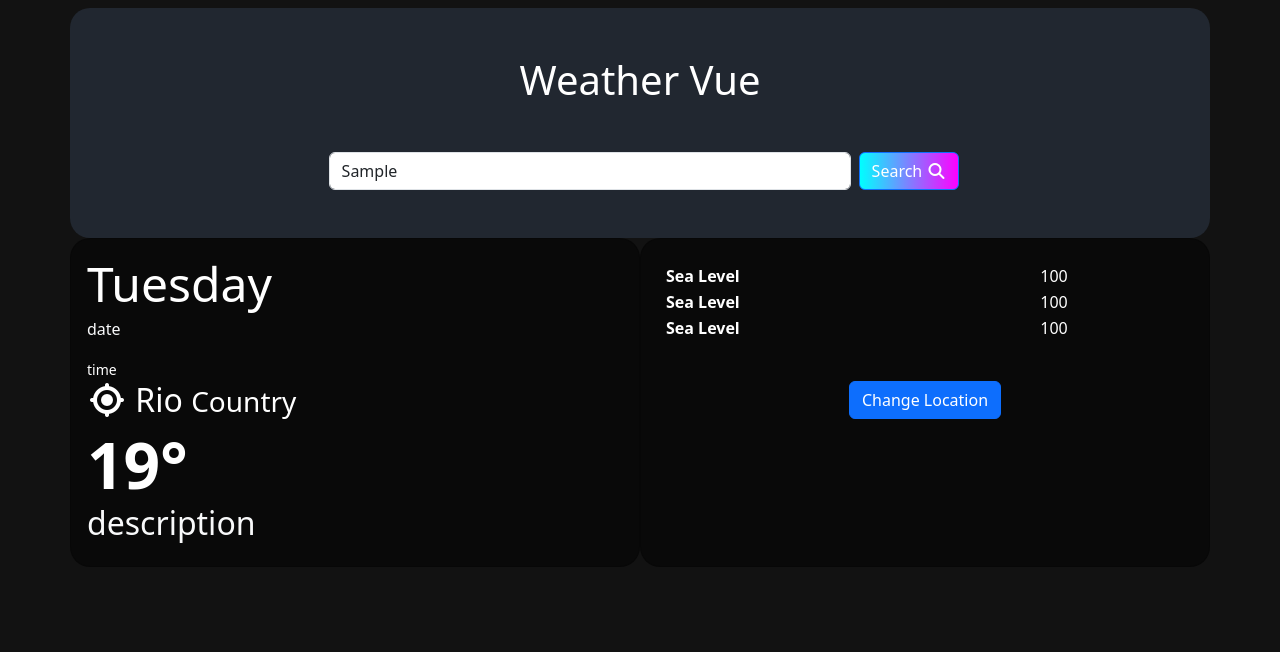
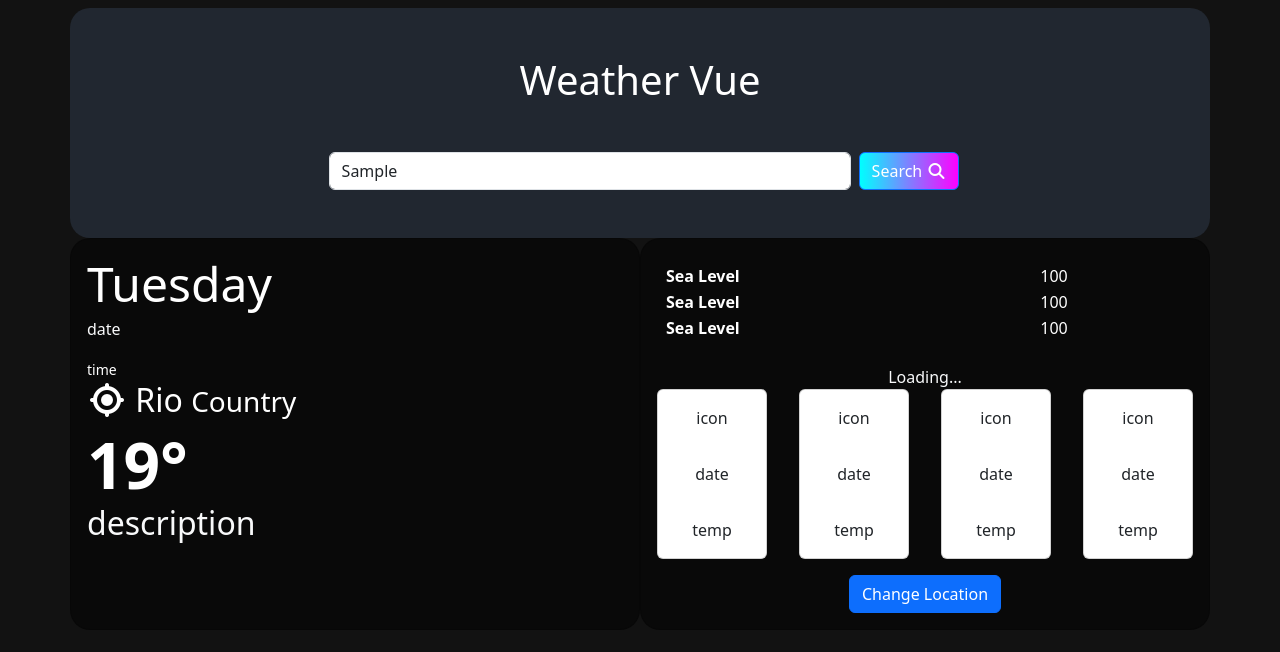
Before and after one commit to mamunemon-01/weather-vue, a Vue app: page / in a window 1280 px wide. Both pictures are taken after typing "Sample" into the empty fields and a click on the button "Search". Shown: the top 652 px of the page. Built offline with nearby package versions, Linux system fonts and the light colour scheme.

Commit message:
Another component for the days tab has been introduced.

```diff
--- a/src/App.vue
+++ b/src/App.vue
@@ -6,10 +6,10 @@
         <div class="searchbar w-50 mx-2">
           <input type="text" class="input form-control" v-model="city" placeholder="Enter a City Name">
         </div>
-        <button class="btn btn-primary btn-search">Search <i class="fas fa-search"></i></button>
+        <button class="btn btn-primary btn-search" @click="fetchWeather">Search <i class="fas fa-search"></i></button>
       </div>
     </div>
-    <Weather></Weather>
+    <Weather :city="city" v-if="showWeather"></Weather>
   </div>
 </template>
 
--- /dev/null
+++ b/src/components/DayWeather.vue
@@ -0,0 +1,37 @@
+<template>
+  <div class="day-tab text-center">
+    <div class="loading text-light">Loading...</div>
+    <div class="d-flex justify-content-between">
+      <div class="card mx-3 w-100">
+        <div class="py-3">icon</div>
+        <div class="py-3">date</div>
+        <div class="py-3">temp</div>
+      </div>
+      <div class="card mx-3 w-100">
+        <div class="py-3">icon</div>
+        <div class="py-3">date</div>
+        <div class="py-3">temp</div>
+      </div>
+      <div class="card mx-3 w-100">
+        <div class="py-3">icon</div>
+        <div class="py-3">date</div>
+        <div class="py-3">temp</div>
+      </div>
+      <div class="card mx-3 w-100">
+        <div class="py-3">icon</div>
+        <div class="py-3">date</div>
+        <div class="py-3">temp</div>
+      </div>
+    </div>
+  </div>
+</template>
+
+<script>
+export default {
+  name: 'theDayWeather',
+}
+</script>
+
+<!-- Add "scoped" attribute to limit CSS to this component only -->
+<style scoped>
+</style>
--- a/src/components/Weather.vue
+++ b/src/components/Weather.vue
@@ -1,6 +1,6 @@
 <template>
   <div class="container p-0">
-    <div class="d-flex">
+    <div class="d-flex mb-2">
       <div class="card main-div w-100">
         <div class="p-3">
           <h2 class="mb-1 day">Tuesday</h2>
@@ -30,6 +30,7 @@
             </tr>
           </tbody>
         </table>
+        <DayWeather></DayWeather>
         <div id="chg_btn_div" class="d-flex justify-content-center m-3">
           <form action="">
             <input type="button" value="Change Location" class="btn change-btn btn-primary">
@@ -41,8 +42,20 @@
 </template>
 
 <script>
+import DayWeather from './DayWeather.vue'
+
 export default {
   name: 'theWeather',
+  components: {
+    DayWeather
+  },
+  props: {
+    city: String,
+  },
+  data() {
+    return {
+    }
+  }
 }
 </script>
 
```
